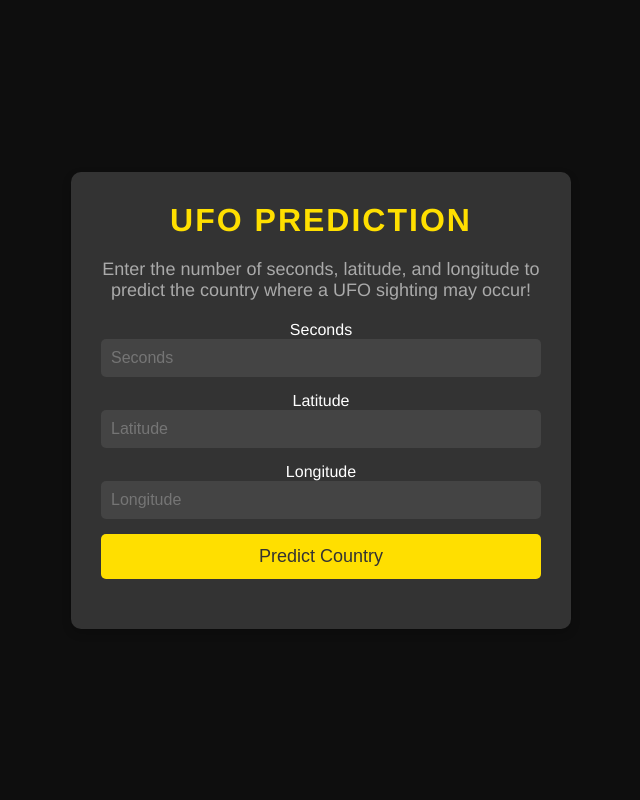
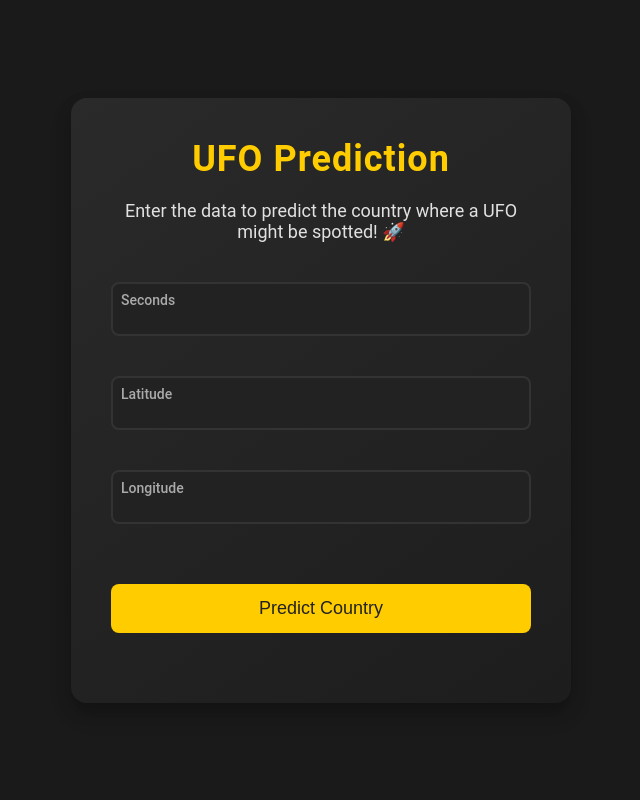
Before and after one commit to Lokeshzz7/UFO_Prediction_app, a Flask app: page / in a window 1280 px wide. Shown: the whole page, without its empty margins (319-959 px from the left). Run offline with Flask 3, Linux system fonts and the light colour scheme; parts of the project's set-up code (start-up, migrations or seed data) failed here and were passed over.

Commit message:
added styles to web app

```diff
--- a/app/static/css/styles.css
+++ b/app/static/css/styles.css
@@ -1,102 +1,148 @@
-/* Global Styles */
-* {
-  box-sizing: border-box;
+
+*,
+*::before,
+*::after {
   margin: 0;
   padding: 0;
+  box-sizing: border-box;
 }
 
 body {
-  font-family: 'Helvetica', sans-serif;
-  background-color: #0e0e0e;
-  color: #fff;
-  text-align: center;
-  padding: 50px 0;
+  background-color: #1a1a1a;
+  font-family: 'Roboto', sans-serif;
+  color: #f1f1f1;
   height: 100vh;
   display: flex;
   justify-content: center;
   align-items: center;
-  flex-direction: column;
+  overflow: hidden;
 }
 
 .container {
-  width: 100%;
   display: flex;
   justify-content: center;
+  align-items: center;
+  height: 100%;
 }
 
-.box {
-  background: #333;
-  border-radius: 10px;
-  padding: 30px;
+.card {
+  background: linear-gradient(145deg, #2a2a2a, #1d1d1d);
+  padding: 40px;
+  border-radius: 16px;
+  box-shadow: 0 12px 24px rgba(0, 0, 0, 0.1), 0 8px 16px rgba(0, 0, 0, 0.2);
+  max-width: 500px;
   width: 100%;
-  max-width: 500px;
-  box-shadow: 0 4px 10px rgba(0, 0, 0, 0.2);
+  text-align: center;
 }
 
-.title {
-  font-size: 32px;
-  color: #FFDF00;
+.card-title {
+  font-size: 36px;
+  color: #ffcc00;
+  letter-spacing: 1px;
   margin-bottom: 20px;
-  text-transform: uppercase;
-  letter-spacing: 2px;
 }
 
-p {
+.description {
   font-size: 18px;
-  margin-bottom: 20px;
-  color: #aaa;
+  color: #e1e1e1;
+  margin-bottom: 40px;
 }
 
 .form {
   display: flex;
   flex-direction: column;
+  gap: 20px;
 }
 
 .input-group {
-  margin-bottom: 15px;
+  position: relative;
+  margin-bottom: 20px;
 }
 
 .input-group label {
-  font-size: 16px;
-  margin-bottom: 8px;
-  text-align: left;
+  position: absolute;
+  top: 10px;
+  left: 10px;
+  color: #aaa;
+  font-size: 14px;
+  font-weight: 500;
+  transition: 0.3s ease all;
 }
 
-input[type="number"],
-input[type="text"] {
-  padding: 10px;
-  border: none;
-  border-radius: 5px;
+input {
+  width: 100%;
+  padding: 16px;
+  border: 2px solid #333;
+  background-color: #222;
+  color: #f1f1f1;
   font-size: 16px;
-  background-color: #444;
-  color: #fff;
-  width: 100%;
+  border-radius: 8px;
+  outline: none;
+  transition: all 0.3s ease;
 }
 
-input[type="number"]:focus,
-input[type="text"]:focus {
-  outline: none;
-  border: 2px solid #FFDF00;
+input:focus {
+  border-color: #ffcc00;
+  background-color: #333;
+}
+
+input:focus + label {
+  top: -10px;
+  font-size: 12px;
+  color: #ffcc00;
+}
+
+input::placeholder {
+  color: transparent;
 }
 
 button.btn {
-  padding: 12px;
+  padding: 14px;
+  background-color: #ffcc00;
+  color: #222;
   font-size: 18px;
-  background-color: #FFDF00;
-  color: #333;
   border: none;
-  border-radius: 5px;
+  border-radius: 8px;
   cursor: pointer;
-  transition: background-color 0.3s ease;
+  transition: 0.3s ease all;
+  margin-top: 20px;
 }
 
 button.btn:hover {
-  background-color: #e0c200;
+  background-color: #f1b600;
 }
 
 .prediction-text {
-  margin-top: 20px;
+  margin-top: 30px;
   font-size: 20px;
   color: #90EE90;
   font-weight: bold;
+  transition: opacity 0.5s ease;
 }
+
+.prediction-text {
+  opacity: 0;
+}
+
+.prediction-text.show {
+  opacity: 1;
+}
+
+@media screen and (max-width: 600px) {
+  .card {
+    padding: 20px;
+    width: 90%;
+  }
+
+  .card-title {
+    font-size: 28px;
+  }
+
+  .description {
+    font-size: 16px;
+  }
+
+  .prediction-text {
+    font-size: 18px;
+  }
+}
--- a/app/templates/index.html
+++ b/app/templates/index.html
@@ -1,5 +1,6 @@
 <!DOCTYPE html>
 <html lang="en">
+
 <head>
   <meta charset="UTF-8">
   <meta name="viewport" content="width=device-width, initial-scale=1.0">
@@ -10,25 +11,28 @@
 <body>
   <div class="container">
 
-      <div class="box">
+    <div class="card">
 
-        <h1 class="title">UFO Prediction</h1>
+      <h1 class="card-title">UFO Prediction</h1>
 
-        <p>Enter the number of seconds, latitude, and longitude to predict the country where a UFO sighting may occur!</p>
+      <p class="description">Enter the data to predict the country where a UFO might be spotted! 🚀</p>
 
       <form action="{{ url_for('predict') }}" method="post" class="form">
         <div class="input-group">
           <label for="seconds">Seconds</label>
-            <input type="number" id="seconds" name="seconds" placeholder="Seconds" required min="0" max="60" />
+          <input type="number" id="seconds" name="seconds" placeholder="Enter Seconds" required min="0" max="60" />
         </div>
+
         <div class="input-group">
           <label for="latitude">Latitude</label>
-            <input type="text" id="latitude" name="latitude" placeholder="Latitude" required />
+          <input type="text" id="latitude" name="latitude" placeholder="Enter Latitude" required />
         </div>
+
         <div class="input-group">
           <label for="longitude">Longitude</label>
-            <input type="text" id="longitude" name="longitude" placeholder="Longitude" required />
+          <input type="text" id="longitude" name="longitude" placeholder="Enter Longitude" required />
         </div>
+
         <button type="submit" class="btn">Predict Country</button>
       </form>
 
@@ -37,6 +41,6 @@
     </div>
 
   </div>
+</body>
 
-  </body>
 </html>
```
Lines whose indentation alone changed are shown as unchanged.
